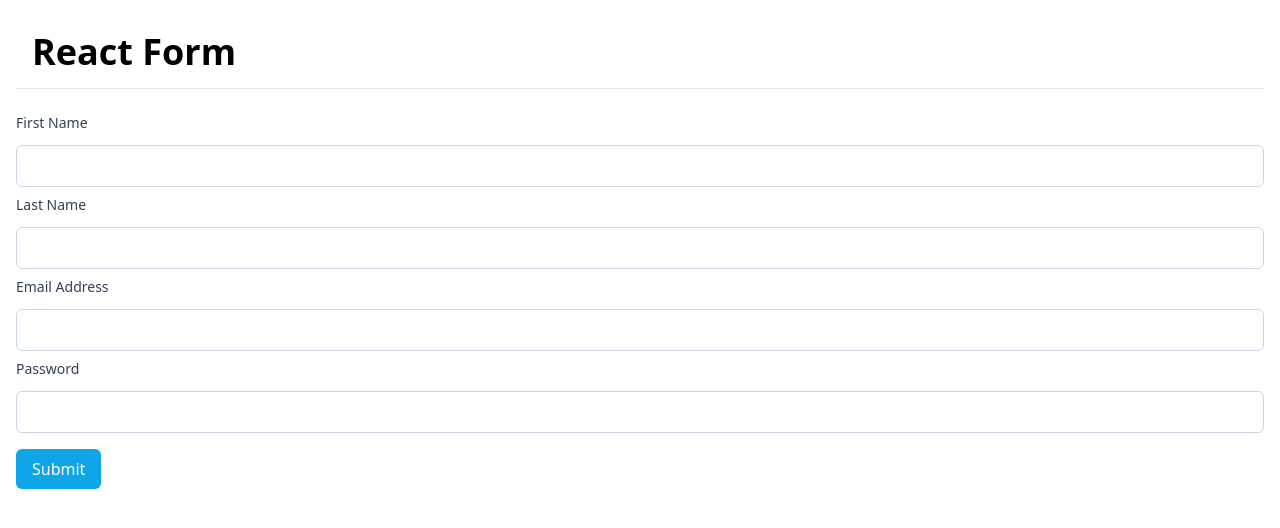
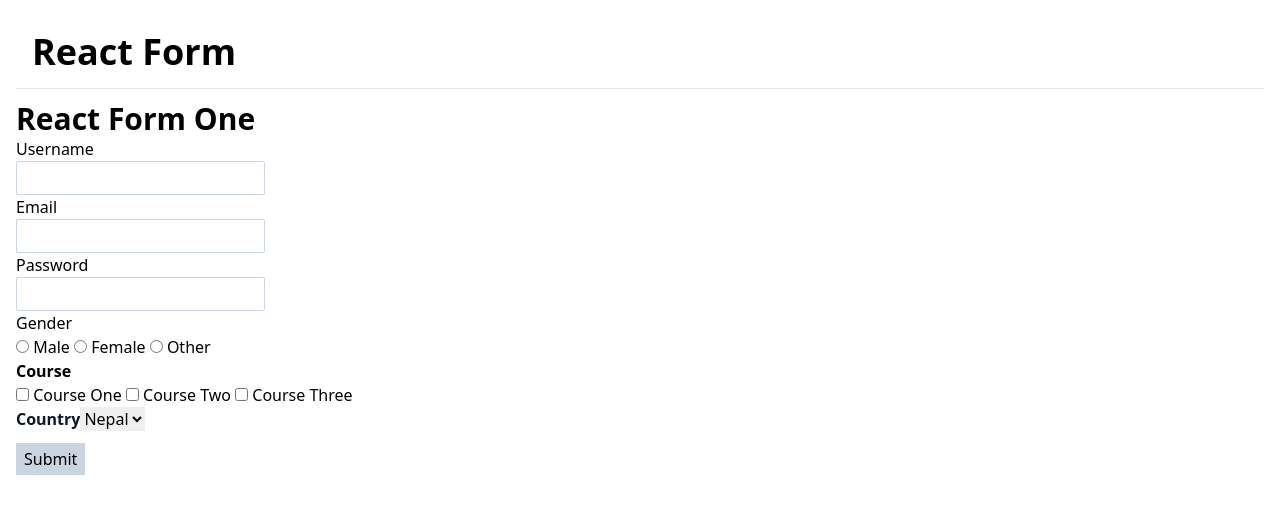
Before and after one commit to pradipchaudhary/dw-fullstack, a React (Vite) app in the folder react/react-form/: page / in a window 1280 px wide. Shown: the top 528 px of the page. Built offline with nearby package versions, Linux system fonts and the light colour scheme.

Commit message:
basic react form handling

```diff
--- a/react/react-form/src/App.jsx
+++ b/react/react-form/src/App.jsx
@@ -1,11 +1,13 @@
-import InputText from "./components/InputText";
+import { Form1 } from "./components/Form1";
+// import InputText from "./components/InputText";
 
 const App = () => {
     return (
         <div className="container mx-auto p-4">
             <h1 className="text-4xl font-semibold p-4">React Form </h1>
             <hr />
-            <InputText />
+            {/* <InputText /> */}
+            <Form1 />
         </div>
     );
 };
--- /dev/null
+++ b/react/react-form/src/components/Form1.jsx
@@ -0,0 +1,108 @@
+import { useState } from "react";
+
+export const Form1 = () => {
+    const [username, setUsername] = useState("");
+    const [email, setEmail] = useState("");
+    const [password, setPassword] = useState("");
+    const [gender, setGender] = useState("");
+    // const [isCheck, setIsChecked] = useState([]);
+    const [country, setCountry] = useState("");
+
+    const submitHandler = (e) => {
+        e.preventDefault();
+        console.log("Submit handler...");
+        console.log(username, email, password, gender, country);
+    };
+    return (
+        <div>
+            <h1 className="text-3xl font-semibold mt-3">React Form One </h1>
+            <form onSubmit={submitHandler}>
+                <label htmlFor="username">Username</label>
+                <input
+                    type="text"
+                    name="username"
+                    value={username}
+                    onChange={(e) => setUsername(e.target.value)}
+                    className="border border-slate-300 block py-1 px-2 rounded-sm"
+                />
+                <label htmlFor="email">Email</label>
+                <input
+                    type="email"
+                    name="email"
+                    value={email}
+                    onChange={(e) => setEmail(e.target.value)}
+                    id="email"
+                    className="border block border-slate-300 py-1 px-2 rounded-sm"
+                />
+                <label htmlFor="password">Password</label>
+                <input
+                    type="password"
+                    value={password}
+                    onChange={(e) => setPassword(e.target.value)}
+                    className="block border border-slate-300 py-1 px-2 rounded-sm"
+                />
+                <label htmlFor="gender" className="block">
+                    Gender
+                </label>
+                <input
+                    type="radio"
+                    value="male"
+                    checked={gender === "male"}
+                    onChange={(e) => setGender(e.target.value)}
+                />
+                {" Male "}
+                <input
+                    type="radio"
+                    value="female"
+                    checked={gender == "female"}
+                    onChange={(e) => setGender(e.target.value)}
+                />
+                {" Female "}
+                <input
+                    type="radio"
+                    value="other"
+                    checked={gender == "other"}
+                    onChange={(e) => setGender(e.target.value)}
+                />
+                {" Other "}
+                <br />
+                <label htmlFor="course" className="block font-bold">
+                    {" Course "}
+                </label>
+                <input type="checkbox" name="course" value="course1" />
+                {" Course One "}
+                <input type="checkbox" name="course" value="course2" />
+                {" Course Two "}
+                <input type="checkbox" name="course" value="course3" />
+                {" Course Three "}
+                <br />
+
+                {/* Select option  */}
+                <label
+                    htmlFor="country"
+                    className=" text-slate-900 font-semibold"
+                >
+                    Country
+                </label>
+                <select
+                    name="country"
+                    id=""
+                    value={country}
+                    onChange={(e) => setCountry(e.target.value)}
+                >
+                    <option value="nepal">Nepal</option>
+                    <option value="India">India</option>
+                    <option value="Japan">Japan</option>
+                    <option value="uk">UK</option>
+                </select>
+
+                <button
+                    className="block py-1 px-2 bg-slate-300 mt-3"
+                    type="submit"
+                >
+                    Submit
+                </button>
+            </form>
+        </div>
+    );
+};
```
